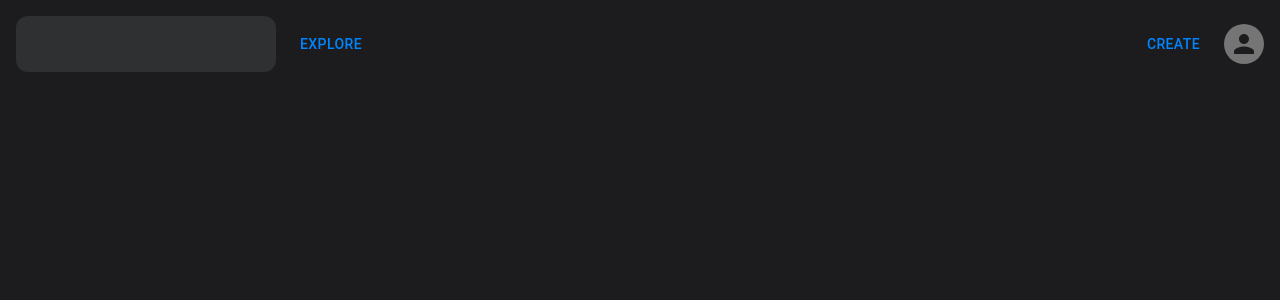
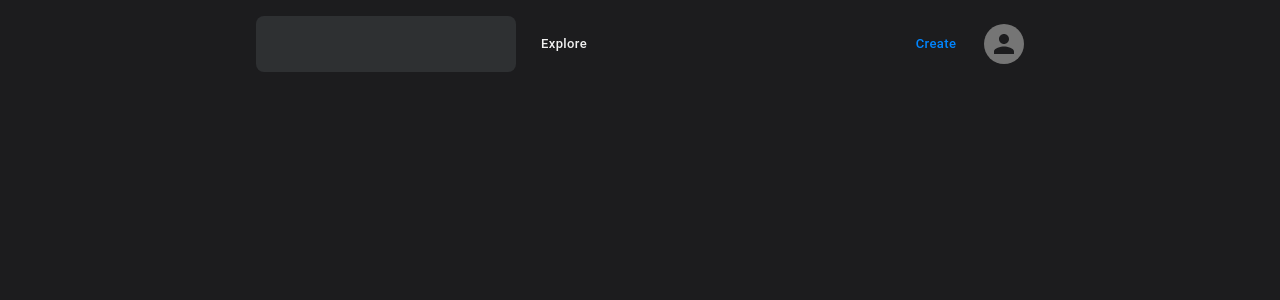
Before and after one commit to senitskiy/MNFT, a React (Create React App) app: page / in a window 1280 px wide. Shown: the top 300 px of the page. Built offline with nearby package versions, Linux system fonts and the light colour scheme; some icons are missing.

Commit message:
card-mnft

```diff
--- a/src/App.tsx
+++ b/src/App.tsx
@@ -17,6 +17,9 @@ const theme = createTheme({
     primary: {
       main: "#0085FF"
     },
+    secondary: {
+      main: "#F1F1F1"
+    },
     text: {
       primary: "#FEFEFE",
       secondary: "#F1F1F1",
@@ -33,13 +36,24 @@ const theme = createTheme({
       defaultProps: {
         sx: {
           backgroundColor: "background.paper",
-          borderRadius: 3,
+          borderRadius: 2,
+        }
+      }
+    },
+    MuiInputBase: {
+      defaultProps: {
+        sx: {
+          paddingTop: 8,
         }
       }
     },
     MuiInputLabel: {
+      styleOverrides: {
+        root: {
+          color: "#636366"
+        }
+      },
       defaultProps: {
-        color: 'secondary',
         focused: false
       }
     },
@@ -48,9 +62,16 @@ const theme = createTheme({
         sx: {
           backgroundColor: "background.paper",
           backgroundImage: "none",
-          borderRadius: 8
+          borderRadius: 5
         }
 
+      }
+    },
+    MuiButton: {
+      defaultProps: {
+        sx: {
+          textTransform: "none"
+        }
       }
     }
   }
--- a/src/Components/header/Header.tsx
+++ b/src/Components/header/Header.tsx
@@ -10,17 +10,22 @@ export const Header = () => {
     return (
         <Box component="div" sx={{
             position: "fixed",
-            justifyContent: "space-between",
+            display: "flex",
+            justifyContent: "center",
             width: "100%"
         }}>
-            <Stack direction="row" p={2} justifyContent="space-between" alignItems="center">
-                <Stack direction="row" spacing={2}>
+            <Stack direction="row" p={2} sx={{ width: "60%" }} justifyContent="space-between" alignItems="center">
+                <Stack direction="row" spacing={2} alignItems="center">
                     <Search />
-                    <Button>Explore</Button>
+                    <Box>
+                        <Button color="secondary" size="small" onClick={() => nav("/")}>Explore</Button>
+                    </Box>
                 </Stack>
 
-                <Stack direction="row" spacing={2}>
-                    <Button onClick={() => nav("/mint")}>Create</Button>
+                <Stack direction="row" spacing={2} alignItems="center">
+                    <Box>
+                        <Button size="small" onClick={() => nav("/mint")}>Create</Button>
+                    </Box>
                     <Avatar />
                 </Stack>
             </Stack>
--- a/src/Pages/MNFT/MintMNFT.tsx
+++ b/src/Pages/MNFT/MintMNFT.tsx
@@ -150,7 +150,7 @@ const MintMNFT = () => {
                             />
                         </Grid>
                         <Grid item xs={12}>
-                            <Stack justifyContent="space-between" direction="row">
+                            <Stack spacing={2} direction="row">
                                 <Button variant="contained">Publish</Button>
                                 <Button>Save draft</Button>
                             </Stack>
```
Also changed, not shown: src/Components/card-mnft/CardMNFT.tsx (added, +12 -0 lines).
